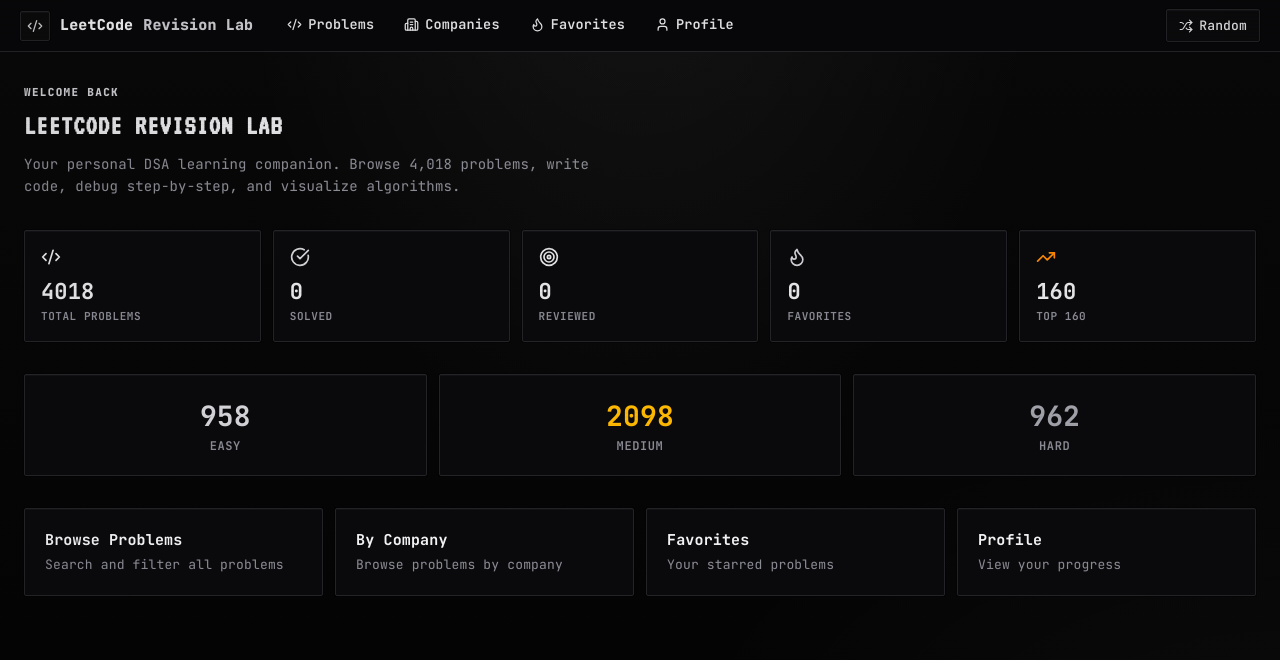
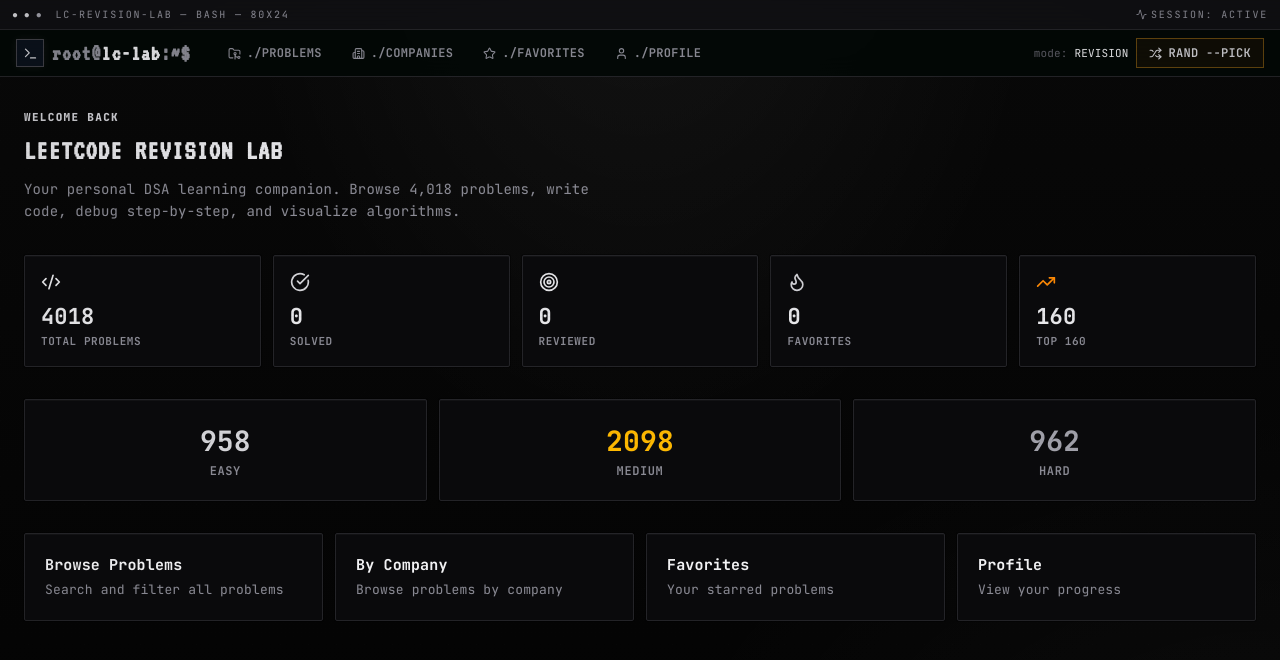
Before and after one commit to sharaddh/CodeLab, a Next.js app: page / in a window 1280 px wide. Shown: the top 660 px of the page. Built offline with nearby package versions, Linux system fonts and the light colour scheme.

Commit message:
tweak navbar

```diff
--- a/components/layout/Navbar.tsx
+++ b/components/layout/Navbar.tsx
@@ -2,14 +2,14 @@
 
 import Link from "next/link";
 import { usePathname } from "next/navigation";
-import { Code2, Building2, Crown, Flame, CheckCircle, User, Shuffle } from "lucide-react";
+import { Terminal, FolderGit2, Building2, Star, User, Shuffle, Activity } from "lucide-react";
 import { cn } from "@/lib/utils";
 
 const links = [
-  { href: "/problems", label: "Problems", icon: Code2 },
-  { href: "/companies", label: "Companies", icon: Building2 },
-  { href: "/favorites", label: "Favorites", icon: Flame },
-  { href: "/profile", label: "Profile", icon: User },
+  { href: "/problems", label: "problems", icon: FolderGit2 },
+  { href: "/companies", label: "companies", icon: Building2 },
+  { href: "/favorites", label: "favorites", icon: Star },
+  { href: "/profile", label: "profile", icon: User },
 ];
 
 export function Navbar() {
@@ -20,40 +20,55 @@ export function Navbar() {
   }
 
   return (
-    <nav className="sticky top-0 z-50 flex items-center gap-5 px-5 h-[52px] bg-[#0d1117]/90 border-b border-[var(--border)] backdrop-blur-xl">
-      <Link href="/" className="flex items-center gap-2.5 font-extrabold text-[15px] text-white whitespace-nowrap">
-        <div className="w-[30px] h-[30px] rounded-lg grid place-items-center bg-[#1e293b] border border-[#334155] text-[var(--amber)]">
-          <Code2 size={16} />
+    <nav className="sticky top-0 z-50 border-b border-[var(--border)] bg-[rgba(3,8,6,0.92)] backdrop-blur-md">
+      <div className="flex items-center gap-1 px-3 h-[30px] border-b border-[var(--border)] bg-[#050c16] text-[10px] tracking-[0.18em] text-[var(--muted)] uppercase">
+        <span className="text-[var(--green)]">●</span>
+        <span className="text-[var(--amber)]">●</span>
+        <span className="text-[var(--red)]">●</span>
+        <span className="ml-2">lc-revision-lab — bash — 80x24</span>
+        <span className="ml-auto flex items-center gap-1 text-[var(--muted)]"><Activity size={11} /> session: active</span>
       </div>
-        LeetCode <span className="text-[var(--amber)]">Revision Lab</span>
+      <div className="flex items-center gap-4 px-4 h-[46px]">
+        <Link href="/" className="flex items-center gap-2 font-bold text-[14px] text-[var(--text)] whitespace-nowrap group">
+          <div className="w-[28px] h-[28px] grid place-items-center border border-[var(--border-bright)] bg-[#0a111b] text-[var(--green)] shadow-[0_0_10px_rgba(255,255,255,0.06)]">
+            <Terminal size={15} />
+          </div>
+          <span className="font-[family-name:var(--font-terminal)] text-[22px] leading-none tracking-wider">
+            <span className="text-[var(--muted)]">root@</span>lc-lab<span className="text-[var(--muted)]">:~$</span>
+          </span>
         </Link>
 
-      <div className="flex gap-0.5">
-        {links.map(({ href, label, icon: Icon }) => (
+        <div className="flex items-center gap-1 ml-2">
+          {links.map(({ href, label, icon: Icon }) => {
+            const active = pathname === href || pathname.startsWith(href + "/");
+            return (
               <Link
                 key={href}
                 href={href}
                 className={cn(
-              "px-3.5 h-[52px] text-[13.5px] font-semibold inline-flex items-center gap-1.5 border-b-2 transition-colors",
-              pathname.startsWith(href)
-                ? "text-[var(--amber)] border-[var(--amber)]"
-                : "text-[#a1a1aa] border-transparent hover:text-white"
+                  "px-3 h-[30px] text-[12px] font-semibold inline-flex items-center gap-1.5 border transition-all uppercase tracking-wide",
+                  active
+                    ? "text-[#021018] bg-[#e5e5e7] border-[#e5e5e7] shadow-[0_0_10px_rgba(255,255,255,0.08)]"
+                    : "text-[var(--muted)] border-transparent hover:text-[var(--text)] hover:border-[var(--border)] hover:bg-[#0b1420]"
                 )}
               >
-            <Icon size={15} />
-            {label}
+                <Icon size={13} />
+                ./{label}
               </Link>
-        ))}
+            );
+          })}
         </div>
 
-      <div className="ml-auto flex items-center gap-3">
+        <div className="ml-auto flex items-center gap-2">
+          <span className="hidden md:inline text-[11px] text-[var(--dim)]">mode: <span className="text-[var(--text)]">REVISION</span></span>
           <Link
             href="/problems?random=1"
-          className="flex items-center gap-1.5 px-3 py-1.5 text-[13px] font-medium text-[#e2e8f0] bg-[#1e293b] border border-[var(--border)] rounded-lg hover:bg-[#334155] transition-colors"
+            className="flex items-center gap-1.5 px-3 h-[30px] text-[12px] font-semibold text-[var(--amber)] bg-[#0f0d05] border border-[rgba(255,176,32,0.35)] hover:bg-[#1d1406] hover:shadow-[0_0_10px_rgba(255,176,32,0.15)] transition-all uppercase tracking-wide"
           >
-          <Shuffle size={14} />
-          Random
+            <Shuffle size={13} />
+            rand --pick
           </Link>
+        </div>
       </div>
     </nav>
   );
```
Lines whose indentation alone changed are shown as unchanged.
